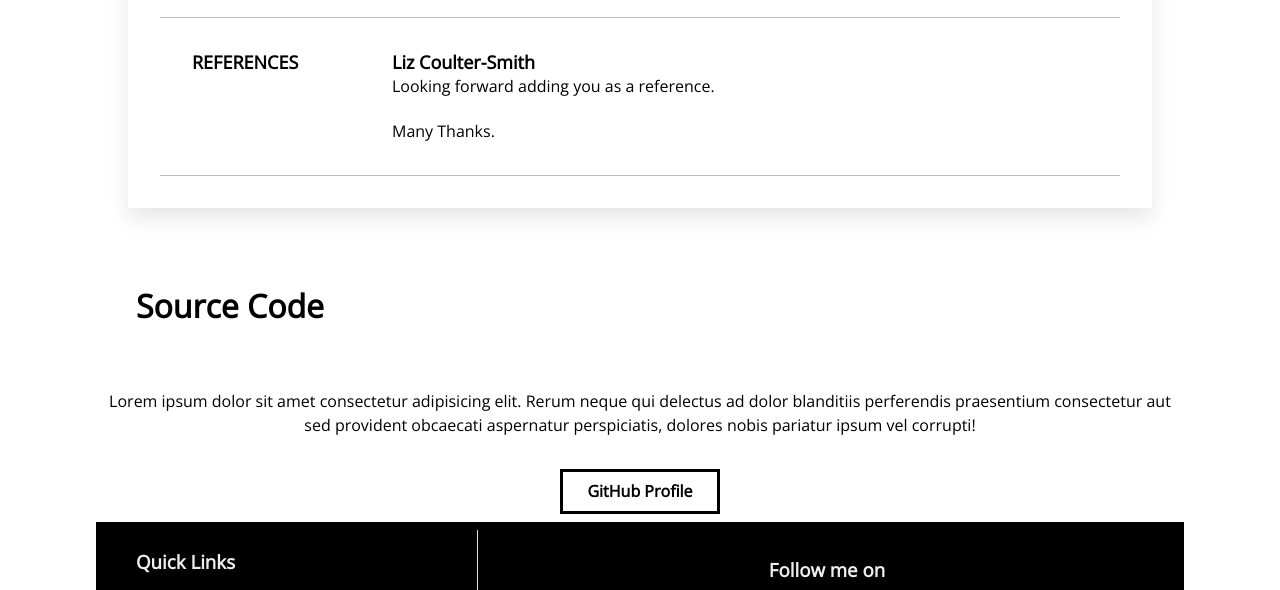
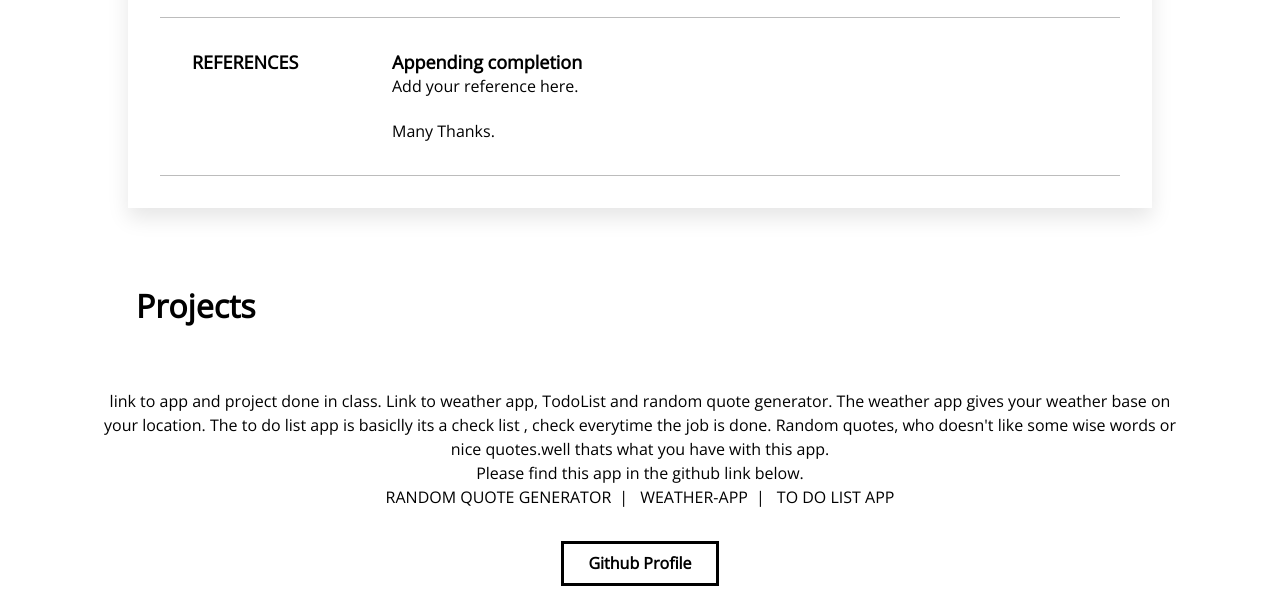
Before and after one commit to igwe365/AS2, a plain HTML site: page index.html in a window 1280 px wide. Shown: the part 3090-3680 px from the top of the page. Drawn offline with nearby package versions, Linux system fonts and the light colour scheme.

Commit message:
last commit

```diff
--- a/index.html
+++ b/index.html
@@ -11,7 +11,7 @@
 
     <!-- custom css file -->
     <link rel="stylesheet" href="style.css">
-    <title>KHRIS</title>
+    <title>Igwe</title>
 </head>
 
 <body>
@@ -88,11 +88,6 @@
                     <a href="https://source.unsplash.com/">
                         <h3>Project 1, Unsplash Source</h3>
                     </a>
-                    <!-- <p>
-                        Lorem ipsum dolor sit, amet consectetur adipisicing elit. Blanditiis, ullam facilis consequuntur eligendi sit accusamus tempora
-                        cum distinctio pariatur ipsa quod, odit dolorum non vero recusandae? Corporis voluptatem optio nulla.
-                    </p> -->
-                    <!-- <a href="blogpost.html" class="btn-readmore">Read more</a> -->
                 </div>
             </div>
             <div class="card">
@@ -106,11 +101,6 @@
                     <a href="https://placeimg.com/640/480/tech">
                         <h3>Project 2, placeholder</h3>
                     </a>
-                    <!-- <p>
-                        Lorem ipsum dolor sit, amet consectetur adipisicing elit. Blanditiis, ullam facilis consequuntur eligendi sit accusamus tempora
-                        cum distinctio pariatur ipsa quod, odit dolorum non vero recusandae? Corporis voluptatem optio nulla.
-                    </p> -->
-                    <!-- <a href="blogpost.html" class="btn-readmore">Read more</a> -->
                 </div>
             </div>
             <div class="card">
@@ -220,65 +210,33 @@
                 <div class="left">REFERENCES</div>
                 <div class="right">
                     <div class="references">
-                        <div class="job-title">Liz Coulter-Smith</div>
-                        <div class="contact">Looking forward adding you as a reference. <br><br>
-                            Many Thanks.</div>
+                        <div class="job-title">Appending completion</div>
+                        <div class="contact">Add your reference here. <br>
+                            <br>Many Thanks.</div>
                     </div>
                 </div>
             </section>
             <!-- section 3 ends  -->
         </div>
         <!-- End cv section  -->
-        <!-- <section>
-            <div class="card">
-                <div class="card-image">
-                    <a href="blogpost.html">
-                        <img src="img/3.jpg" alt="Card Image">
-                    </a>
-                </div>
 
-                <div class="card-description">
-                    <a href="blogpost.html">
-                        <h3>The Project Title Here</h3>
-                    </a>
-                    <p>
-                        Lorem ipsum dolor sit, amet consectetur adipisicing elit. Blanditiis, ullam facilis consequuntur eligendi sit accusamus tempora
-                        cum distinctio pariatur ipsa quod, odit dolorum non vero recusandae? Corporis voluptatem optio nulla.
-                    </p>
-                    <a href="blogpost.html" class="btn-readmore">Read more</a>
-                </div>
-            </div>
-
-            <div class="card">
-                <div class="card-image">
-                    <a href="blogpost.html">
-                        <img src="img/4.jpg" alt="Card Image">
-                    </a>
-                </div>
-
-                <div class="card-description">
-                    <a href="blogpost.html">
-                        <h3>The Project Title Here</h3>
-                    </a>
-                    <p>
-                        Lorem ipsum dolor sit, amet consectetur adipisicing elit. Blanditiis, ullam facilis consequuntur eligendi sit accusamus tempora
-                        cum distinctio pariatur ipsa quod, odit dolorum non vero recusandae? Corporis voluptatem optio nulla.
-                    </p>
-                    <a href="blogpost.html" class="btn-readmore">Read more</a>
-                </div>
-            </div>
-        </section> -->
-        <h2 class="section-heading">Source Code</h2>
-
-        <!-- source code section  -->
+        <h2 class="section-heading">Projects</h2>
+        <!-- project section  -->
         <section id="section-source">
             <p>
-                Lorem ipsum dolor sit amet consectetur adipisicing elit. Rerum neque qui delectus ad dolor blanditiis
-                perferendis praesentium
-                consectetur aut sed provident obcaecati aspernatur perspiciatis, dolores nobis pariatur ipsum vel
-                corrupti!
+                link to app and project done in class. Link to weather app, TodoList and random quote generator.
+                The weather app gives your weather base on your location.
+                The to do list app is basiclly its a check list , check everytime the job is done.
+                Random quotes, who doesn't like some wise words or nice quotes.well thats what you have with this app.
+                <br>
+                Please find this app in the github link below. <br>
+                <!-- classroom apps  -->
+                <a href="https://github.com/igwe365/random-quote-generator" target="blank" class="app">RANDOM QUOTE
+                    GENERATOR</a>|
+                <a href="https://github.com/igwe365/weather-app" target="_blank" class="app">WEATHER-APP</a>| <a
+                    href="https://github.com/igwe365/todo-list" target="blank" class="app">TO DO LIST APP</a>
             </p>
-            <a href="#" class="btn-readmore">GitHub Profile</a>
+            <a href="https://github.com/igwe365" class="btn-readmore" target="blank">Github Profile </a>
         </section>
         <footer>
             <div id="left-footer">
@@ -294,8 +252,6 @@
                         <li>
                             <a href="#cv">Cv</a>
                         </li>
-
-
                         <li>
                             <a href="#section-source">Contact</a>
                         </li>
@@ -323,7 +279,7 @@
                         </li>
                     </ul>
                 </div>
-                <p>buks corp</p>
+
             </div>
         </footer>
     </main>
--- a/main.js
+++ b/main.js
@@ -1,9 +1,9 @@
-const menuIcon = document.getElementById("menu-icon");
+const menuIcon = document.getElementById("menu-icon"); // get element with the specified ID
 const slideoutMenu = document.getElementById("slideout-menu");
 const searchIcon = document.getElementById("search-icon");
 const searchBox = document.getElementById("searchbox");
 
-
+// Works on the search icon
 searchIcon.addEventListener('click', function () {
     if (searchBox.style.top == '72px') {
         searchBox.style.top = '24px';
@@ -14,7 +14,7 @@ searchIcon.addEventListener('click', function () {
     }
 });
 
-
+//hamburger menu
 menuIcon.addEventListener('click', function () {
     if (slideoutMenu.style.opacity == "1") {
         slideoutMenu.style.opacity = '0';
```
